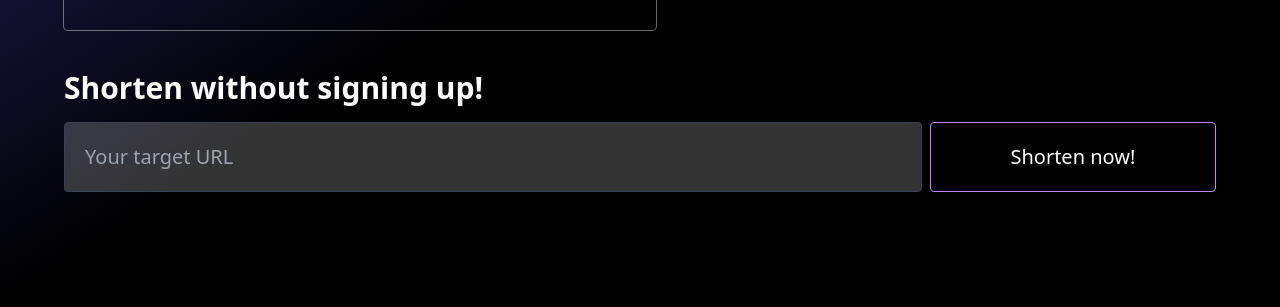
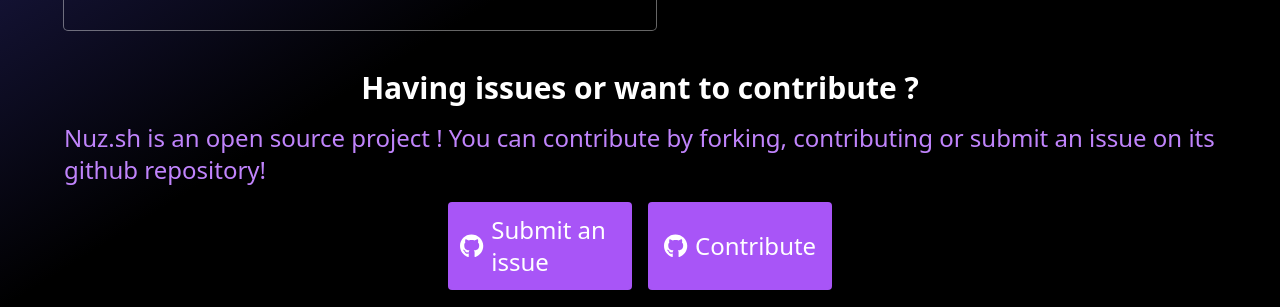
Before and after one commit to TheOrionsB/Nuz, a Vue app: page / in a window 1280 px wide. Shown: the part 490-797 px from the top of the page. Built offline with nearby package versions, Linux system fonts and the light colour scheme; what vue3-particles would draw is missing.

Commit message:
[~] - Layout changes (home and scrollbars)

```diff
--- a/package.json
+++ b/package.json
@@ -11,6 +11,7 @@
   },
   "dependencies": {
     "@fortawesome/fontawesome-svg-core": "^6.2.0",
+    "@fortawesome/free-brands-svg-icons": "^6.2.1",
     "@fortawesome/free-solid-svg-icons": "^6.2.0",
     "@fortawesome/vue-fontawesome": "^3.0.2",
     "@pinia/testing": "^0.0.14",
--- a/src/App.vue
+++ b/src/App.vue
@@ -2,7 +2,7 @@
     <main>
         <div class="h-screen w-screen bg-gradient-to-br from-indigo-900 via-black to-black">
             <div
-                class="h-screen w-screen bg-transparent flex flex-col items-center overflow-y-scroll overflow-x-hidden">
+                class="h-screen w-screen bg-transparent flex flex-col items-center overflow-x-hidden">
                 <HeaderGlobal />
                 <RouterView class="h-full w-full max-w-screen-fhd" />
                 <Particles class="z-0" id="tsparticles" :particlesInit="particlesInit" :options="ParticlesConfig" />
--- a/src/components/Dashboard/MyLinks.vue
+++ b/src/components/Dashboard/MyLinks.vue
@@ -13,7 +13,7 @@
                 placeholder="Search links... (⌘+K or Windows+K) " />
         </div>
         <div class="w-full p-4 text-xl">
-            <ul class="space-y-2 overflow-y-scroll">
+            <ul class="space-y-2">
                 <li class="flex flex-row items-center justify-between border-b border-b-gray-800 last-of-type:border-none p-2"
                     v-for="(item, index) in shortenedList" :key="index">
                     <div class="flex flex-row w-2/3 justify-start space-x-4">
--- a/src/components/Home/UnsignedShortener.vue
+++ b/src/components/Home/UnsignedShortener.vue
@@ -1,20 +1,12 @@
 <template>
-    <div class="flex flex-col justify-start space-y-4">
-        <h2 class="text-3xl font-bold text-white ">{{ HomeStrings.unsignedShortener.usHeading }}</h2>
-        <form class="flex flex-row w-full space-x-2" @submit.prevent="submitShortener">
-            <input name="targetUrlInput" class="text-white bg-white bg-opacity-20 border-gray-700 border rounded text-xl p-5 w-3/4"
-                type="text" v-model="targetUrl" placeholder="Your target URL" />
-            <input class="text-white border w-1/4 border-purple-400 bg-none text-xl rounded p-5" type="submit"
-                v-bind:value="HomeStrings.unsignedShortener.usSubmitValue"/>
-        </form>
+    <div class="flex flex-col items-center justify-start space-y-4">
+        <h2 class="text-3xl font-bold text-white ">Having issues or want to contribute ?</h2>
+        <p class="text-2xl text-purple-400">Nuz.sh is an open source project ! You can contribute by forking, contributing or submit an issue on its github repository!</p>
+        <div class="text-white flex flex-row space-x-4 w-1/3">
+            <a class="flex flex-row justify-center items-center text-2xl bg-purple-500 p-3 rounded w-full space-x-2" href='https://nuz.sh/PJNkm179'><font-awesome-icon :icon="['fab', 'github']"/><p>Submit an issue</p></a>
+            <a class="flex flex-row justify-center items-center text-2xl bg-purple-500 p-3 rounded w-full space-x-2" href='https://nuz.sh/GiJQT199'><font-awesome-icon :icon="['fab', 'github']"/><p>Contribute</p></a>
+        </div>
     </div>
 </template>
 <script setup>
-import HomeStrings from '../../assets/translations/english/homestrings.json'
-import { ref } from 'vue';
-
-let targetUrl = ref('')
-const submitShortener = () => {
-    console.log(`Form submitted with target: ${targetUrl.value}`);
-}
 </script>
--- a/src/main.js
+++ b/src/main.js
@@ -6,9 +6,10 @@ import Particles from "vue3-particles";
 import { FontAwesomeIcon } from '@fortawesome/vue-fontawesome';
 import { library } from '@fortawesome/fontawesome-svg-core';
 import { faFan, faHouse, faLink, faList, faPlus, faRightFromBracket, faCopy, faArrowUpRightFromSquare, faUser, faKey, faLock, faTrash, faScrewdriver, faMagnifyingGlass } from '@fortawesome/free-solid-svg-icons';
+import { faGithub } from '@fortawesome/free-brands-svg-icons';
 import './assets/tailwind.css'
 
-library.add([faFan, faList, faHouse, faLink, faScrewdriver, faRightFromBracket, faCopy, faArrowUpRightFromSquare, faUser, faKey, faLock, faTrash, faMagnifyingGlass, faPlus]);
+library.add([faFan, faList, faHouse, faLink, faGithub, faScrewdriver, faRightFromBracket, faCopy, faArrowUpRightFromSquare, faUser, faKey, faLock, faTrash, faMagnifyingGlass, faPlus]);
 
 const HomeView = () => import('./views/HomeView.vue');
 const AuthView = () => import('./views/AuthView.vue');
```
Also changed, not shown: 2 other files (tests, documents, lock files or other folders).
